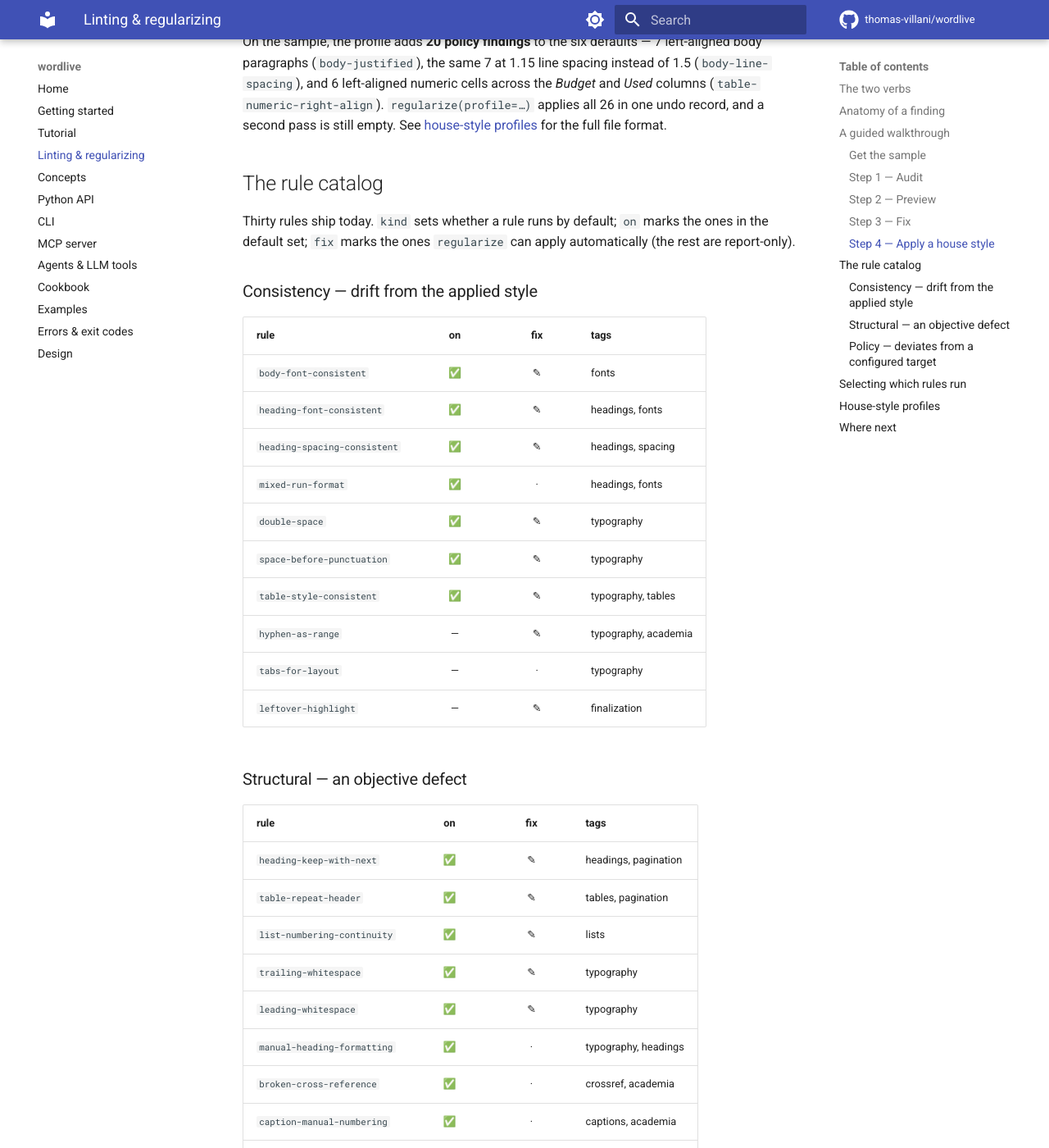
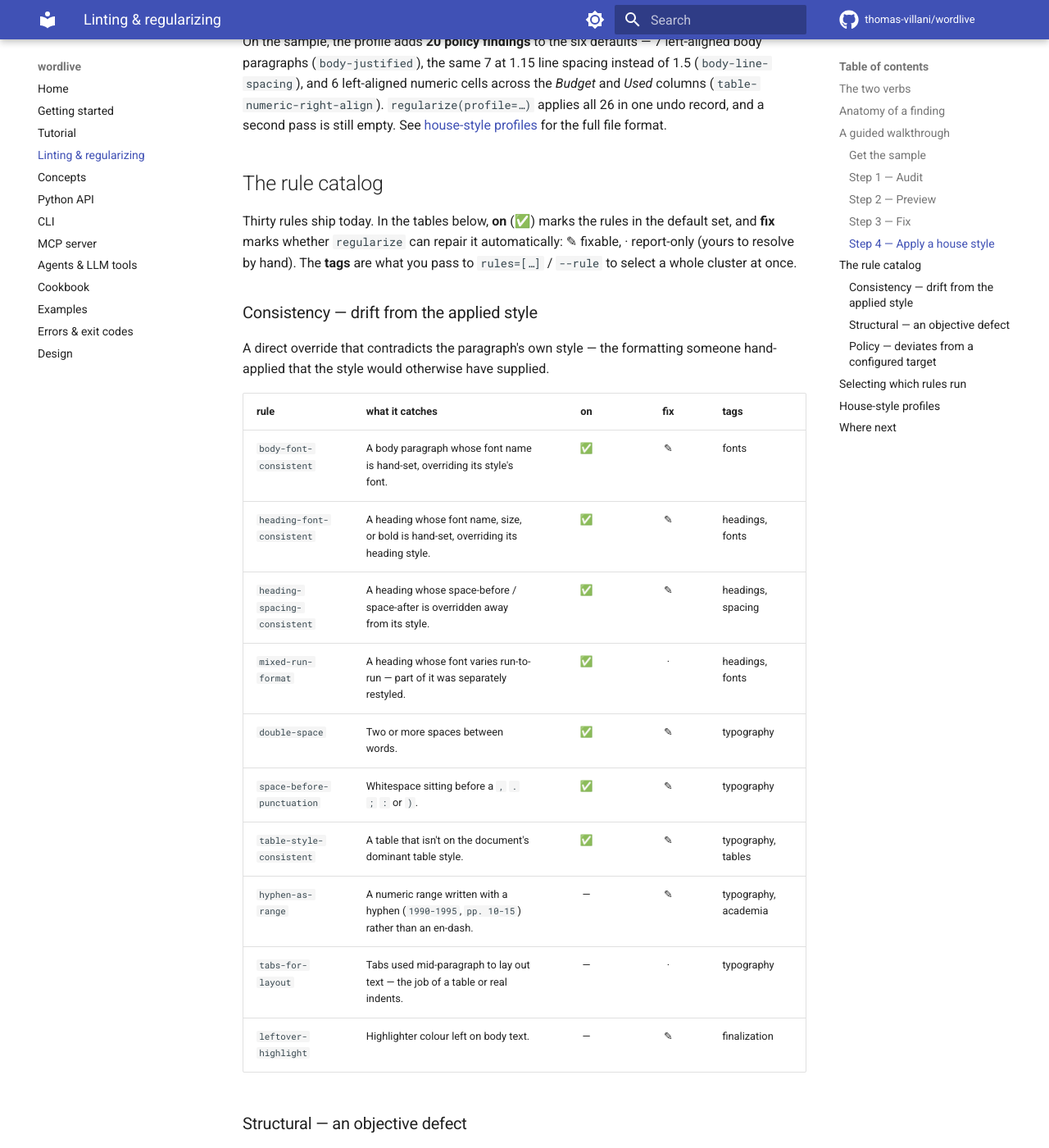
Before and after one commit to thomas-villani/wordlive, an MkDocs documentation site: the page built from docs/linting.md, in a window 1280 px wide and 1400 px high, scrolled down 4376 px. Shown: the whole window at 82% size. Built offline with MkDocs 1.6.1 and Material for MkDocs 9.7.7, drawn with Linux system fonts in a browser that asks for light colours; comment, search, counter and statistics services are not loaded; some of the changed text lies outside the part shown.

Commit message:
docs: describe what each rule catches in the catalog
The rule catalog listed each rule's id, default/fixable flags, and tags but
never said what it actually detects. Add a "what it catches" column to all
three tables (consistency / structural / policy) with a one-line, accurate
description per rule, drawn from each check function's behaviour — e.g.
list-numbering-continuity "a numbered list Word split into independent runs, so
the numbering restarts at 1", caption-manual-numbering "numbered with literal
text instead of a SEQ field, so it won't renumber". Also add a one-line gloss
under each kind heading (what "consistency" / "structural" / "policy" mean) and
fold the flag legend into the intro.

Docs only.

Co-Authored-By: Claude Opus 4.8 <noreply@anthropic.com>

```diff
--- a/docs/linting.md
+++ b/docs/linting.md
@@ -233,57 +233,65 @@ applies all 26 in one undo record, and a second pass is still empty. See
 
 ## The rule catalog
 
-Thirty rules ship today. `kind` sets whether a rule runs by default; `on`
-marks the ones in the default set; `fix` marks the ones `regularize` can apply
-automatically (the rest are report-only).
+Thirty rules ship today. In the tables below, **on** (✅) marks the rules in the
+default set, and **fix** marks whether `regularize` can repair it automatically:
+✎ fixable, · report-only (yours to resolve by hand). The **tags** are what you
+pass to `rules=[…]` / `--rule` to select a whole cluster at once.
 
 ### Consistency — drift from the applied style
 
-| rule | on | fix | tags |
-|---|:-:|:-:|---|
-| `body-font-consistent` | ✅ | ✎ | fonts |
-| `heading-font-consistent` | ✅ | ✎ | headings, fonts |
-| `heading-spacing-consistent` | ✅ | ✎ | headings, spacing |
-| `mixed-run-format` | ✅ | · | headings, fonts |
-| `double-space` | ✅ | ✎ | typography |
-| `space-before-punctuation` | ✅ | ✎ | typography |
-| `table-style-consistent` | ✅ | ✎ | typography, tables |
-| `hyphen-as-range` | — | ✎ | typography, academia |
-| `tabs-for-layout` | — | · | typography |
-| `leftover-highlight` | — | ✎ | finalization |
+A direct override that contradicts the paragraph's own style — the formatting
+someone hand-applied that the style would otherwise have supplied.
+
+| rule | what it catches | on | fix | tags |
+|---|---|:-:|:-:|---|
+| `body-font-consistent` | A body paragraph whose font name is hand-set, overriding its style's font. | ✅ | ✎ | fonts |
+| `heading-font-consistent` | A heading whose font name, size, or bold is hand-set, overriding its heading style. | ✅ | ✎ | headings, fonts |
+| `heading-spacing-consistent` | A heading whose space-before / space-after is overridden away from its style. | ✅ | ✎ | headings, spacing |
+| `mixed-run-format` | A heading whose font varies run-to-run — part of it was separately restyled. | ✅ | · | headings, fonts |
+| `double-space` | Two or more spaces between words. | ✅ | ✎ | typography |
+| `space-before-punctuation` | Whitespace sitting before a `,` `.` `;` `:` or `)`. | ✅ | ✎ | typography |
+| `table-style-consistent` | A table that isn't on the document's dominant table style. | ✅ | ✎ | typography, tables |
+| `hyphen-as-range` | A numeric range written with a hyphen (`1990-1995`, `pp. 10-15`) rather than an en-dash. | — | ✎ | typography, academia |
+| `tabs-for-layout` | Tabs used mid-paragraph to lay out text — the job of a table or real indents. | — | · | typography |
+| `leftover-highlight` | Highlighter colour left on body text. | — | ✎ | finalization |
 
 ### Structural — an objective defect
 
-| rule | on | fix | tags |
-|---|:-:|:-:|---|
-| `heading-keep-with-next` | ✅ | ✎ | headings, pagination |
-| `table-repeat-header` | ✅ | ✎ | tables, pagination |
-| `list-numbering-continuity` | ✅ | ✎ | lists |
-| `trailing-whitespace` | ✅ | ✎ | typography |
-| `leading-whitespace` | ✅ | ✎ | typography |
-| `manual-heading-formatting` | ✅ | · | typography, headings |
-| `broken-cross-reference` | ✅ | · | crossref, academia |
-| `caption-manual-numbering` | ✅ | · | captions, academia |
-| `manual-line-break` | — | · | typography |
-| `xref-as-literal-text` | — | · | crossref, academia |
-| `comments-present` | — | · | finalization |
-| `unaccepted-revisions` | — | · | finalization |
-| `track-changes-on` | — | · | finalization |
-| `hidden-text-present` | — | · | finalization |
-| `stale-fields` | — | · | finalization |
+Wrong regardless of any style or house rule — a mechanical slip that will bite
+in layout, numbering, or hand-off.
+
+| rule | what it catches | on | fix | tags |
+|---|---|:-:|:-:|---|
+| `heading-keep-with-next` | A heading with keep-with-next off, so it can be stranded alone at the foot of a page. | ✅ | ✎ | headings, pagination |
+| `table-repeat-header` | A table that breaks across a page without repeating its header row. | ✅ | ✎ | tables, pagination |
+| `list-numbering-continuity` | A numbered list Word split into independent runs, so the numbering restarts at 1. | ✅ | ✎ | lists |
+| `trailing-whitespace` | A paragraph that ends in spaces or tabs. | ✅ | ✎ | typography |
+| `leading-whitespace` | A paragraph that starts with literal spaces or tabs (use a paragraph indent). | ✅ | ✎ | typography |
+| `manual-heading-formatting` | A short, all-bold or enlarged body paragraph that reads like a heading but was never styled as one. | ✅ | · | typography, headings |
+| `broken-cross-reference` | A `REF` / `PAGEREF` field rendering Word's "Error! Reference source not found." | ✅ | · | crossref, academia |
+| `caption-manual-numbering` | A `Caption` paragraph numbered with literal text instead of a `SEQ` field, so it won't renumber. | ✅ | · | captions, academia |
+| `manual-line-break` | A Shift+Enter line break inside a paragraph, where a real paragraph break likely belongs. | — | · | typography |
+| `xref-as-literal-text` | A body paragraph naming a figure/table by literal number ("see Figure 3") with no `REF` field to keep it in sync. | — | · | crossref, academia |
+| `comments-present` | Review comments still left in the document. | — | · | finalization |
+| `unaccepted-revisions` | Tracked changes that were never accepted or rejected. | — | · | finalization |
+| `track-changes-on` | Track Changes is still switched on (a document-global flag). | — | · | finalization |
+| `hidden-text-present` | Runs formatted as hidden text — they print and export invisibly. | — | · | finalization |
+| `stale-fields` | Updatable fields (`TOC` / `SEQ` / `REF` / `PAGE`) whose rendered result may have drifted — a refresh nudge. | — | · | finalization |
 
 ### Policy — deviates from a configured target
 
 Off in the default set; enabled by naming them, by tag, or via a profile (which
-also supplies their targets).
+also supplies their targets). These encode a *house style* — legitimate choices
+that only become "wrong" once you've declared the target.
 
-| rule | fix | tags | config |
-|---|:-:|---|---|
-| `body-justified` | ✎ | alignment, policy | — |
-| `body-line-spacing` | ✎ | spacing, policy | `target` (`"single"`/`"1.5"`/`"double"`) — required |
-| `table-numeric-right-align` | ✎ | tables, policy | `threshold` (default `0.8`) |
-| `em-dash-usage` | · | typography | — |
-| `page-numbers-present` | · | layout | — |
+| rule | what it catches | fix | tags | config |
+|---|---|:-:|---|---|
+| `body-justified` | Body paragraphs that aren't justified. | ✎ | alignment, policy | — |
+| `body-line-spacing` | Body paragraphs whose line spacing isn't the profile's target. | ✎ | spacing, policy | `target` (`"single"`/`"1.5"`/`"double"`) — required |
+| `table-numeric-right-align` | A table column that's mostly numbers but not right-aligned. | ✎ | tables, policy | `threshold` (default `0.8`) |
+| `em-dash-usage` | An em-dash is present — flags only; the `--` swap is too opinion-laden to auto-apply. | · | typography | — |
+| `page-numbers-present` | No `PAGE` field in any header or footer. | · | layout | — |
 
 ## Selecting which rules run
 
```
